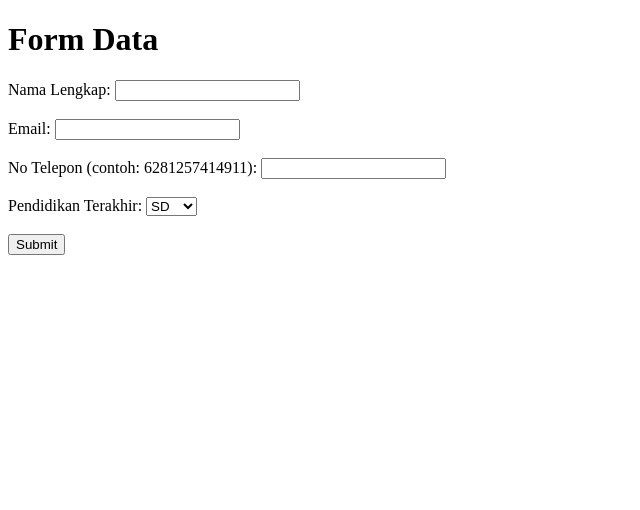
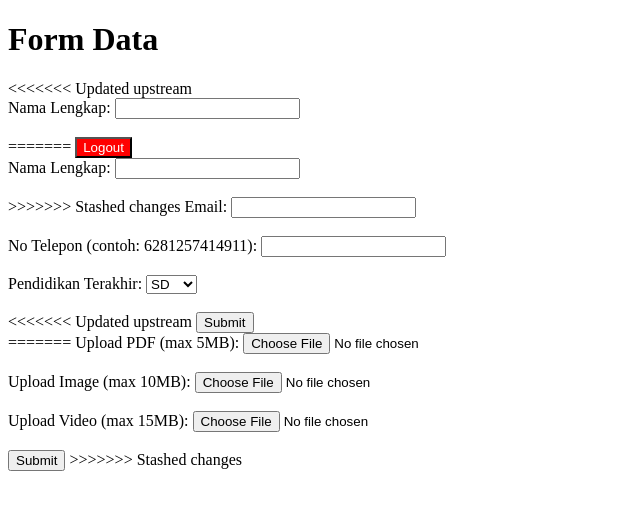
Before and after one commit to khairiyaputrii/Information-Security-Group-Project, a Python web app: template templates/data_form.html in a window 1280 px wide. Shown: the top 510 px of the page, without its empty margins (0-640 px from the left). Run offline with Jinja, Linux system fonts and the light colour scheme; the template is opened without the code that fills it, so the values that code supplies are empty.

Commit message:
databasephoto

```diff
--- a/templates/data_form.html
+++ b/templates/data_form.html
@@ -7,18 +7,29 @@
 </head>
 <body>
     <h1>Form Data</h1>
+<<<<<<< Updated upstream
     <form method="POST" action="/data_form">
         <label for="nama_lengkap">Nama Lengkap:</label>
         <input type="text" id="nama_lengkap" name="nama_lengkap" required><br><br>
+=======
+    <form method="POST" action="/logout">
+        <button type="submit" style="background-color: red; color: white;">Logout</button>
+    </form>
+    <form method="POST" action="/data_form" enctype="multipart/form-data" onsubmit="return validateForm()">
+        <label for="full_name">Nama Lengkap:</label>
+        <input type="text" id="full_name" name="full_name" required><br><br>
+
+>>>>>>> Stashed changes
 
         <label for="email">Email:</label>
         <input type="email" id="email" name="email" required><br><br>
 
         <label for="no_telepon">No Telepon (contoh: 6281257414911):</label>
-        <input type="tel" id="no_telepon" name="no_telepon" pattern="[0-9]{13}" required><br><br>
+        <input type="tel" id="no_telepon" name="phone_number" pattern="[0-9]{13}" required><br><br>
+
 
         <label for="pendidikan">Pendidikan Terakhir:</label>
-        <select id="pendidikan" name="pendidikan" required>
+        <select id="pendidikan" name="last_education" required>
             <option value="SD">SD</option>
             <option value="SMP">SMP</option>
             <option value="SMA">SMA</option>
@@ -27,7 +38,54 @@
             <option value="S3">S3</option>
         </select><br><br>
 
+<<<<<<< Updated upstream
         <button type="submit">Submit</button>
     </form>
+=======
+        <label for="pdf_upload">Upload PDF (max 5MB):</label>
+        <input type="file" id="pdf_upload" name="pdf_upload" accept=".pdf" required><br><br>
+
+        <label for="img_upload">Upload Image (max 10MB):</label>
+        <input type="file" id="img_upload" name="img_upload" accept=".jpeg" required><br><br>
+
+        <label for="video_upload">Upload Video (max 15MB):</label>
+        <input type="file" id="video_upload" name="video_upload" accept=".mp4" required><br><br>
+
+        <button type="submit">Submit</button>
+    </form>
+
+    <script>
+        function validateForm() {
+            var pdfInput = document.getElementById("pdf_upload");
+            var imgInput = document.getElementById("img_upload");
+            var videoInput = document.getElementById("video_upload");
+
+            // Maximum file sizes in bytes
+            var maxPdfSize = 5 * 1024 * 1024; // 5MB
+            var maxImgSize = 10 * 1024 * 1024; // 10MB
+            var maxVideoSize = 15 * 1024 * 1024; // 15MB
+
+            // Check PDF file size
+            if (pdfInput.files.length > 0 && pdfInput.files[0].size > maxPdfSize) {
+                alert("PDF file size exceeds the maximum allowed size (5MB).");
+                return false;
+            }
+
+            // Check Image file size
+            if (imgInput.files.length > 0 && imgInput.files[0].size > maxImgSize) {
+                alert("Image file size exceeds the maximum allowed size (10MB).");
+                return false;
+            }
+
+            // Check Video file size
+            if (videoInput.files.length > 0 && videoInput.files[0].size > maxVideoSize) {
+                alert("Video file size exceeds the maximum allowed size (15MB).");
+                return false;
+            }
+
+            return true;
+        }
+    </script>
+>>>>>>> Stashed changes
 </body>
 </html>
```
Also changed, not shown: app.py (+115 -2 lines), templates/view_data.html (added, +31 -0 lines), uploads/danindra/20151206_171923.jpg (added), uploads/jeje/20151206_171923.jpg (added), 5 other files.
